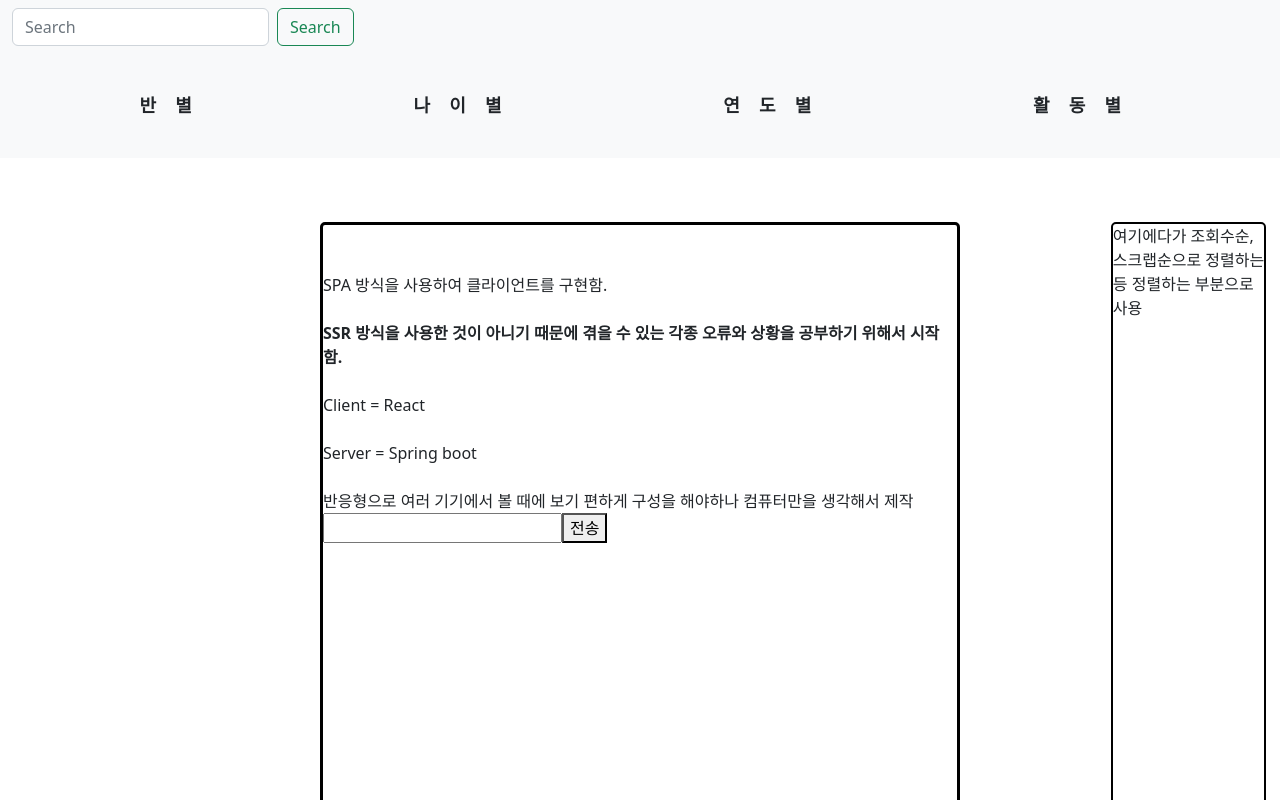
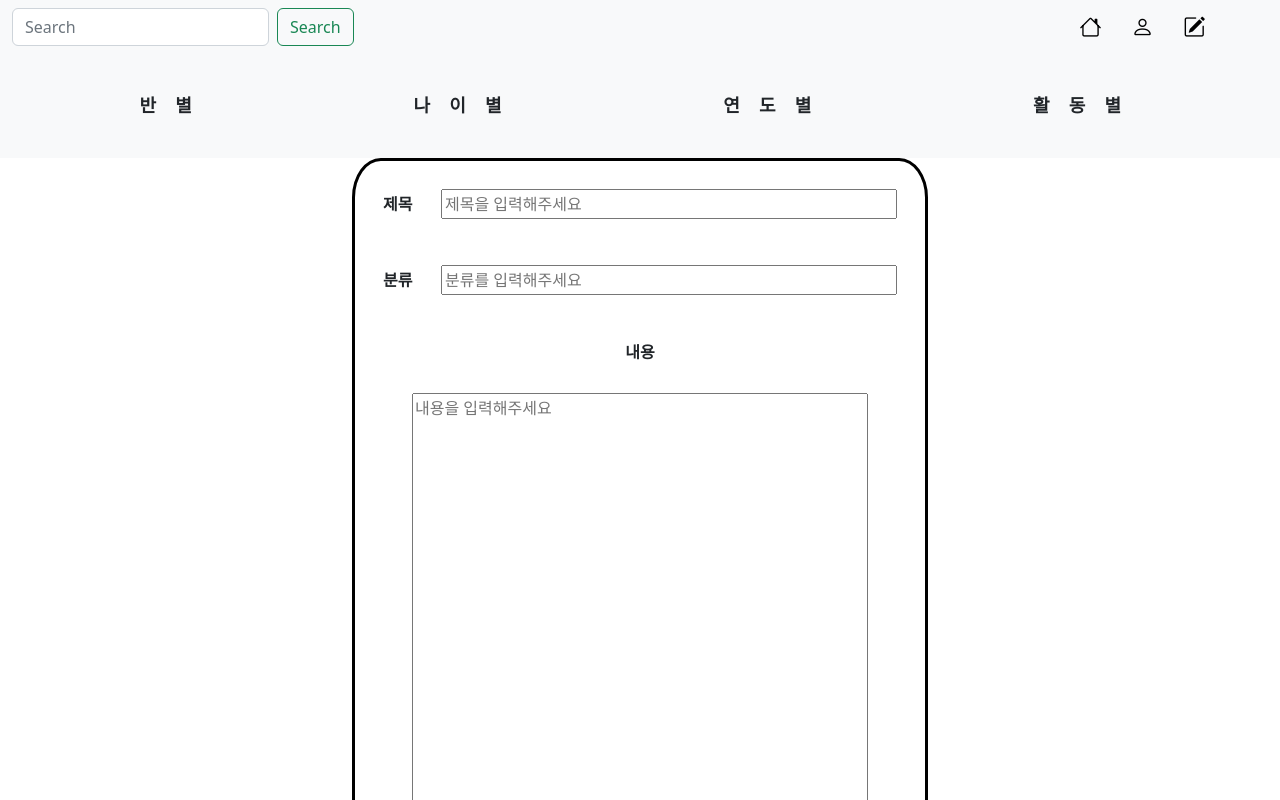
Before and after one commit to osm0517/community-front, a React (Create React App) app: page /board/write in a window 1280 px wide. Shown: the top 800 px of the page. Built offline with nearby package versions, Linux system fonts and the light colour scheme.

Commit message:
jwt test success

```diff
--- a/package.json
+++ b/package.json
@@ -13,10 +13,14 @@
     "@testing-library/react": "^13.4.0",
     "@testing-library/user-event": "^13.5.0",
     "bootstrap": "^5.2.2",
+    "bootstrap-icons": "^1.10.2",
     "fontawesome": "^5.6.3",
     "gh-pages": "^4.0.0",
     "jquery": "^3.6.1",
+    "jquery.cookie": "^1.4.1",
+    "js-cookie": "^3.0.1",
     "react": "^18.2.0",
+    "react-cookie": "^4.1.1",
     "react-dom": "^18.2.0",
     "react-modal": "^3.16.1",
     "react-router-dom": "^5.3.4",
--- a/public/index.html
+++ b/public/index.html
@@ -3,7 +3,10 @@
   <head>
     <meta charset="utf-8" />
     <script src="https://kit.fontawesome.com/b1972b34e7.js" crossorigin="anonymous"></script>
+
     <link rel="icon" href="%PUBLIC_URL%/favicon.ico" />
+    <!-- bootstrap icon -->
+    <link rel="stylesheet" href="https://cdn.jsdelivr.net/npm/bootstrap-icons@1.7.1/font/bootstrap-icons.css">
     <meta name="viewport" content="width=device-width, initial-scale=1" />
     <meta name="theme-color" content="#000000" />
     <meta
--- a/src/App.js
+++ b/src/App.js
@@ -5,21 +5,31 @@ import './App.css';
 import { FontAwesomeIcon } from "@fortawesome/react-fontawesome";
 import { faMagnifyingGlass } from "@fortawesome/free-solid-svg-icons";
 import {Route, BrowserRouter, Switch} from "react-router-dom"
+import { CookiesProvider } from 'react-cookie';
+import $ from "jquery";
 
-import Nav from './Component/Navigation/Nav';
+// default component
+import Nav from './Component/Navigation/JS/Nav';
 import Main from './Component/Main/Main';
-import SideBar from './Component/Navigation/SideBar';
+import SideBar from './Component/Navigation/JS/SideBar';
+// user component
 import Login from './Component/Auth/JS/Login';
 import Signup from './Component/Auth/JS/Signup';
 import UserSearch from './Component/Auth/JS/UserSearch';
 import Profile from './Component/Auth/JS/Profile';
+// board component
+import Write from './Component/Board/JS/Write';
 
 function App() {
+
+
+
   return (
     <BrowserRouter>
       <div className="App">
         <Nav/>
         <Switch>
+          <Route path='/board/write' component={Write}></Route>
           <Route path='/user/login' component={Login}></Route>
           <Route path='/user/signup' component={Signup}></Route>
           <Route path='/user/search/:type' component={UserSearch}></Route>
--- a/src/Component/Auth/CSS/Login.css
+++ b/src/Component/Auth/CSS/Login.css
@@ -1,5 +1,6 @@
 .login-div{
-    height: fit-content;
+    width: 45%;
+    height: 100%;
     border: 3px solid black;
     border-radius: 5%;
     margin: 0 auto;
--- a/src/Component/Auth/JS/Login.js
+++ b/src/Component/Auth/JS/Login.js
@@ -2,6 +2,7 @@ import React, {useState} from "react";
 import $ from 'jquery';
 
 import '../CSS/Login.css';
+import Cookie from 'js-cookie';
 
 
 function Login() {
@@ -23,8 +24,9 @@ function Login() {
         console.log("==========");
 
         const loginData = JSON.stringify({
-            "email" : id,
-            "password" : password
+            "userId" : id,
+            "password" : password,
+            "auth" : "user"
         })
 
         //서버와 통신하기 위한 ajax
@@ -33,8 +35,22 @@ function Login() {
             type : "POST",
             data : loginData,
             dataType : "JSON",
-            contentType : "application/json; charset=utf-8"
-        }).then(v => console.log(v))
+            contentType : "application/json; charset=utf-8",
+            crossDomain : true,
+            xhrFields:{
+                withCredentials : true
+            }
+        }).then(v => {
+            if(v.status == 'OK'){
+                console.log(v);
+                alert("성공적으로 로그인 되었습니다");
+            }else{
+                alert("로그인 도중 오류가 생겼습니다" + v);
+            }
+        }).catch(err => {
+            console.log(err);
+            alert("로그인에 실패하였습니다");
+        })
     }
 
     //return 선언
@@ -48,7 +64,16 @@ function Login() {
                 <button className="login-button" type="submit"> 로그인 </button>
                 <button className="login-button" > 회원가입 </button><br /><br />
                 <button className="login-button login-search-button" > 아이디 / 비밀번호찾기 </button>
-                <div><p>OAuth2.0 사용하기 카카오<br/> & 구글</p></div>
+                <div onClick={() => {
+                    $.ajax({
+                        url : `${serverCommonURL}/user/test`,
+                        type : "GET",
+                        crossDomain : true,
+                        xhrFields:{
+                            withCredentials : true
+                        }
+                    }).then(console.log("test!"))
+                }}><p>OAuth2.0 사용하기 카카오<br/> & 구글</p></div>
             </form>
         </div>
     )
--- /dev/null
+++ b/src/Component/Board/CSS/Write.css
@@ -0,0 +1,32 @@
+textarea{
+    height: 80%;
+    width: 80%;
+    resize: none;
+}
+
+.write-text-div{
+    height: 80%;
+}
+
+.write-text-div label{
+    margin-bottom: 5%;
+}
+
+.write-div{
+    text-align: center;
+}
+
+.write-div label{
+    font-weight: bold;
+
+}
+
+.write-div div{
+    margin-top: 5%;
+    margin-bottom: 8%;
+}
+
+.write-div input{
+    margin-left: 5%;
+    width: 80%;
+}
--- /dev/null
+++ b/src/Component/Board/JS/Write.js
@@ -0,0 +1,25 @@
+import React from "react";
+import $ from "jquery";
+
+import '../CSS/Write.css'
+
+function Write() {
+    return (
+        <div className="login-div write-div">
+            <div>
+                <label> 제목 </label>
+                <input placeholder="제목을 입력해주세요"></input>
+            </div>
+            <div>
+                <label> 분류 </label>
+                <input placeholder="분류를 입력해주세요"></input><br />
+            </div>
+            <div className="write-text-div">
+                <label> 내용 </label><br />
+                <textarea placeholder="내용을 입력해주세요"></textarea>
+            </div>
+        </div>
+    )
+}
+
+export default Write;
--- /dev/null
+++ b/src/Component/Navigation/CSS/Nav.css
@@ -0,0 +1,18 @@
+.nav-icons-div i{
+    font-size: 22px;
+    cursor: pointer;
+    color: black;
+}
+
+.nav-icons-div i:hover{
+    color: pink;
+    font-size: 25px;
+}
+
+.nav-icons-div{
+    width: 10%;
+    display: flex;
+    flex-direction: row;
+    justify-content: space-between;
+    margin-right: 5%;
+}
--- a/src/Component/Navigation/Nav.js
+++ b/src/Component/Navigation/JS/Nav.js
@@ -1,5 +1,8 @@
 import React from "react";
 import $ from 'jquery';
+import { Link } from "react-router-dom";
+
+import '../CSS/Nav.css'
 
 function Nav() {
 
@@ -19,6 +22,17 @@ function Nav() {
                         <input className="form-control me-2" type="search" placeholder="Search" aria-label="Search" />
                         <button className="btn btn-outline-success" type="submit">Search</button>
                     </form>
+                    <div className="nav-icons-div">
+                        <Link to="/">
+                            <i class="bi bi-house"></i>
+                        </Link>
+                        <Link to="/user/profile">
+                            <i class="bi bi-person"></i>
+                        </Link>
+                        <Link to="/board/write">
+                            <i class="bi bi-pencil-square"></i>
+                        </Link>
+                    </div>
                 </div>
             </nav>
             <div className="bg-light nav-category-div"
```
Also changed, not shown: src/Component/Navigation/JS/SideBar.js (renamed from src/Component/Navigation/SideBar.js), 1 other file (tests, documents, lock files or other folders).
